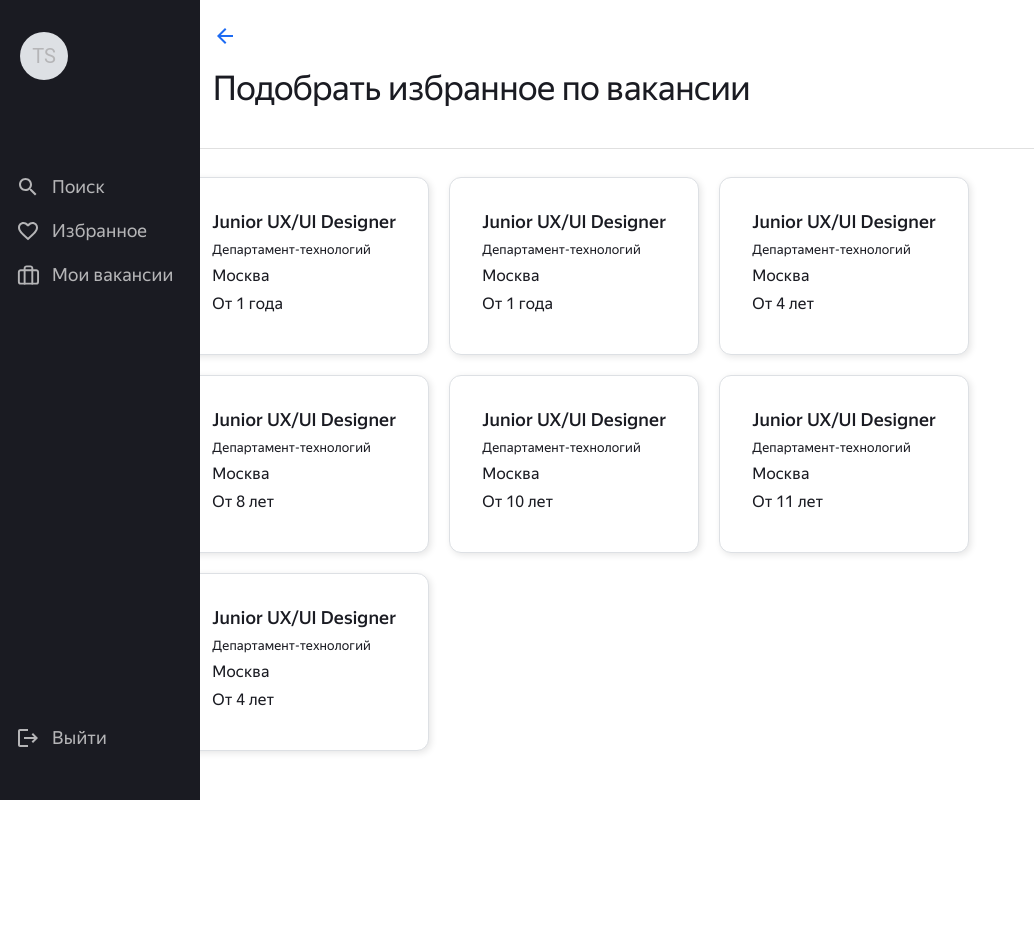
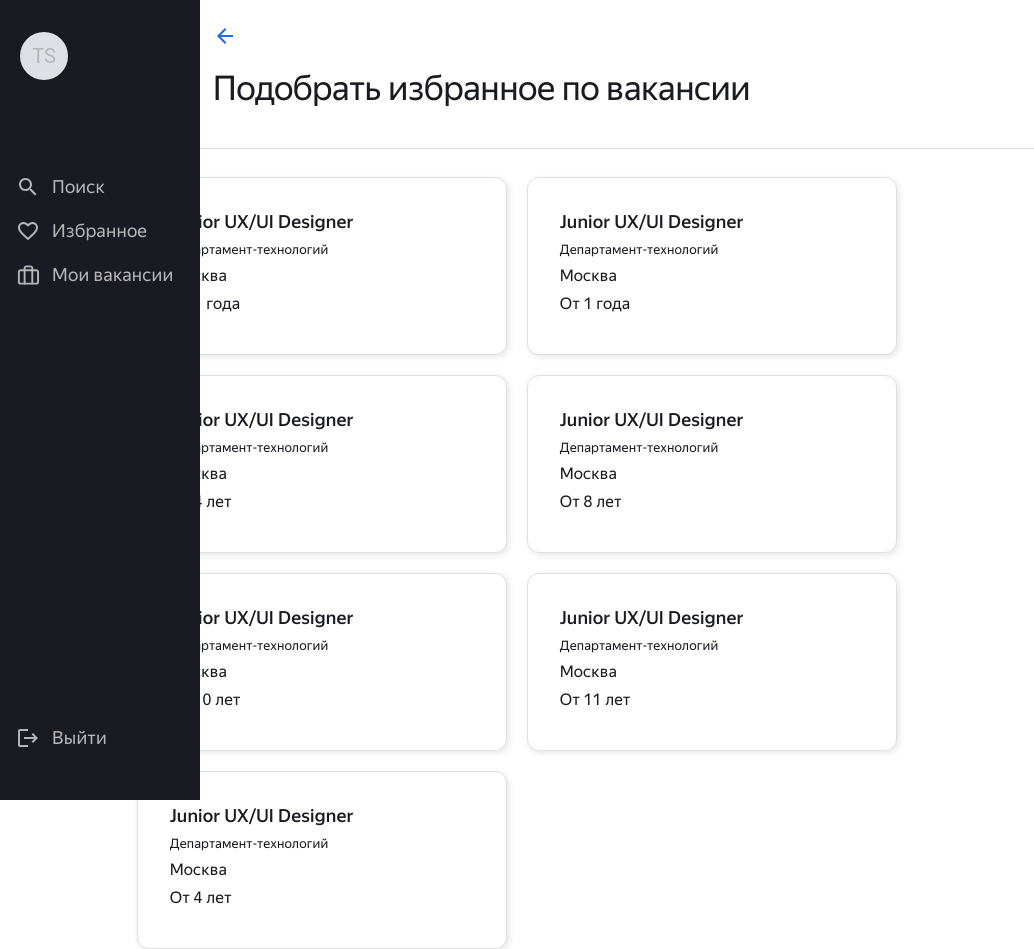
Before and after one commit to MarinaFominykh/alumni-resume-tracker, a React (Vite) app: page /all-vacancies in a window 1280 px wide. Shown: the top 949 px of the page, without its empty margins (0-1034 px from the left). Before the commit the page ends 800 px from the top, so only its background shows below. Built offline with nearby package versions, Linux system fonts and the light colour scheme.

Commit message:
hotfix/убрать горизонтальный скролл, пофиксить ширину карточек

```diff
--- a/index.css
+++ b/index.css
@@ -3,4 +3,5 @@
   margin: 0;
   font-family: 'YS Text';
   font-style: normal;
+ overflow-x: hidden;
 }
--- a/src/components/VacancyList/VacancyList.tsx
+++ b/src/components/VacancyList/VacancyList.tsx
@@ -49,6 +49,7 @@ export const VacancyList: FC = () => {
           {testVacancies.map(vacancy => (
             <SwiperSlide key={vacancy.id}>
               <VacancyCard
+              sx={vacancyListStyle.card}
                 vacancyName={vacancy.vacancy_name}
                 place={vacancy.place}
                 city={vacancy.city}
--- a/src/components/VacancyList/styles.tsx
+++ b/src/components/VacancyList/styles.tsx
@@ -20,5 +20,22 @@ export const vacancyListStyle = {
     fontWeight: 400,
     lineHeight: '24px',
 
-  }
+  },
+  card: {
+    fontFamily: 'YS Text, Arial, sans-serif',
+    maxWidth: '334px',
+    padding: '16px',
+    flexShrink: '0',
+    cursor: 'pointer',
+    color: '#1A1B22',
+    bordeRadius: '12px',
+    border: '1px solid #DDE0E4',
+    background: '#FFF',
+    transition: '0.3s',
+    boxShadow: '2px 2px 7px 0px rgba(0, 0, 0, 0.10)',
+
+    '&:hover': {
+      border: '1px solid #1D6BF3',
+    },
+  },
 };
--- a/src/components/elements/VacancyCard/VacancyCard.tsx
+++ b/src/components/elements/VacancyCard/VacancyCard.tsx
@@ -8,14 +8,16 @@ interface CardProps {
   place: string;
   city: string;
   experience: number;
+  sx: object;
 }
 
-function VacancyCard({ vacancyName, place, city, experience }: CardProps) {
+function VacancyCard({ vacancyName, place, city, experience, sx }: CardProps) {
   return (
     <Card
       variant='outlined'
       onClick={() => console.log('clicked')}
-      sx={vacancyStyles.card}
+      sx={sx}
+      // sx={vacancyStyles.card}
     >
       <Link to='/vacancies' className='link'>
          <CardContent sx={vacancyStyles.wrapper}>
--- a/src/components/elements/VacancyCard/styles.tsx
+++ b/src/components/elements/VacancyCard/styles.tsx
@@ -1,21 +1,5 @@
 export const vacancyStyles = {
-  card: {
-    fontFamily: 'YS Text, Arial, sans-serif',
-    maxWidth: '334px',
-    padding: '16px',
-    flexShrink: '0',
-    cursor: 'pointer',
-    color: '#1A1B22',
-    bordeRadius: '12px',
-    border: '1px solid #DDE0E4',
-    background: '#FFF',
-    transition: '0.3s',
-    boxShadow: '2px 2px 7px 0px rgba(0, 0, 0, 0.10)',
 
-    '&:hover': {
-      border: '1px solid #1D6BF3',
-    },
-  },
   link: {
     textDecoration: 'none',
   },
--- a/src/pages/AllVacancies/AllVacancies.tsx
+++ b/src/pages/AllVacancies/AllVacancies.tsx
@@ -2,6 +2,7 @@ import { Stack } from '@mui/material';
 import BackIconHeader from '../../components/Haders/BackIconHeader';
 import VacancyCard from '../../components/elements/VacancyCard/VacancyCard';
 import { testVacancies } from '../../consts/testVacancy';
+import { allVacanciesStyle } from './styles';
 
 function VacanciesList() {
   return (
@@ -12,11 +13,13 @@ function VacanciesList() {
         spacing={'20px'}
         useFlexGap
         flexWrap="wrap"
-        maxWidth={'1048px'}
+        maxWidth={'1164px'}
         margin={'0 auto'}
+
       >
         {testVacancies.map(vacancy => (
           <VacancyCard
+          sx={allVacanciesStyle.card}
             vacancyName={vacancy.vacancy_name}
             place={vacancy.place}
             city={vacancy.city}
--- /dev/null
+++ b/src/pages/AllVacancies/styles.tsx
@@ -0,0 +1,21 @@
+export const allVacanciesStyle = {
+      card: {
+    fontFamily: 'YS Text, Arial, sans-serif',
+    maxWidth: '336px',
+    width: '100%',
+
+    padding: '16px',
+    flexShrink: '0',
+    cursor: 'pointer',
+    color: '#1A1B22',
+    bordeRadius: '12px',
+    border: '1px solid #DDE0E4',
+    background: '#FFF',
+    transition: '0.3s',
+    boxShadow: '2px 2px 7px 0px rgba(0, 0, 0, 0.10)',
+
+    '&:hover': {
+      border: '1px solid #1D6BF3',
+    },
+  },
+}
```
Also changed, not shown: src/api/authApi.ts (added, +40 -0 lines).
